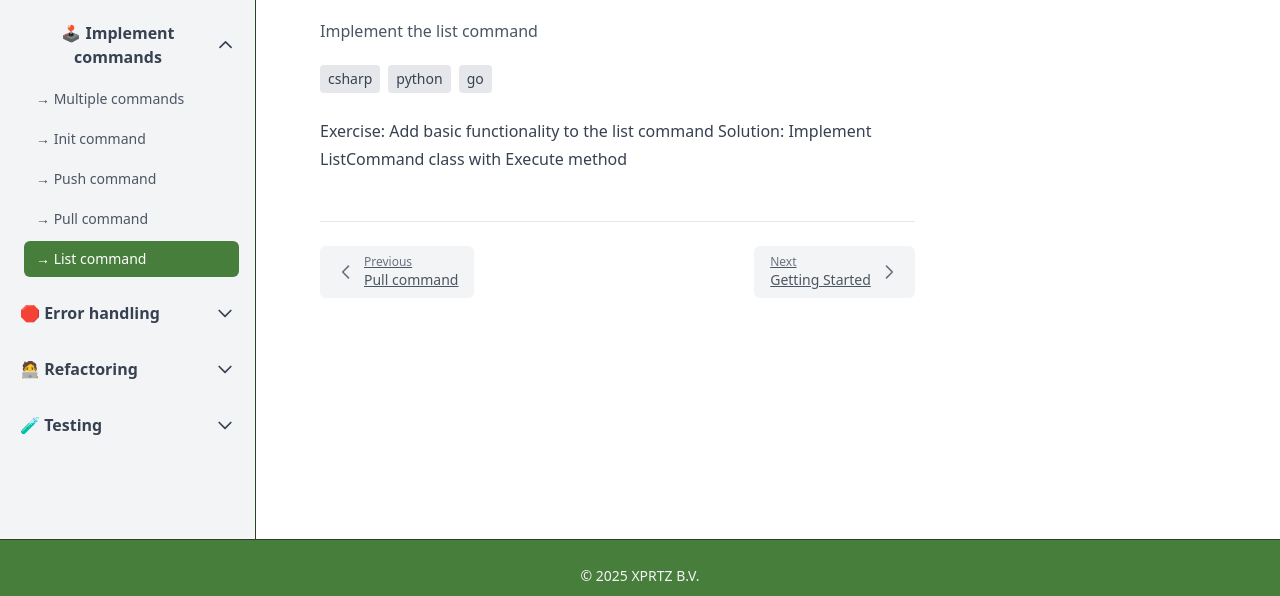
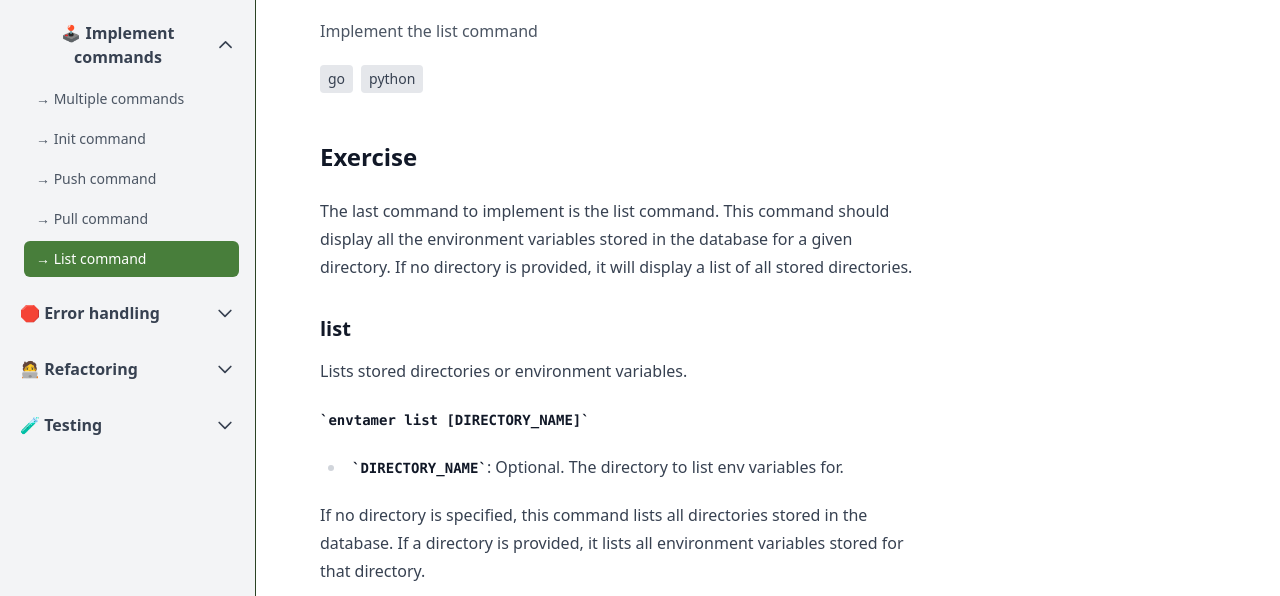
Before and after one commit to XPRTZ/website, an Astro site in the folder apps/learning/: page /lessons/02-implement-commands/05-list-command in a window 1280 px wide. Shown: the part 204-800 px from the top of the page. Built offline with nearby package versions, Linux system fonts and the light colour scheme; Astro itself is replaced by a stand-in of ours.

Commit message:
Add list command docs

````diff
--- a/apps/learning/src/content/lessons/02-implement-commands/05-list-command.mdx
+++ b/apps/learning/src/content/lessons/02-implement-commands/05-list-command.mdx
@@ -3,8 +3,34 @@ title: "List command"
 description: "Implement the list command"
 section: "🕹️ Implement commands"
 order: 5
-languages: ["csharp", "python", "go"]
+languages: ["go", "python"]
 ---
 
-Exercise: Add basic functionality to the list command
-Solution: Implement ListCommand class with Execute method
+## Exercise
+
+The last command to implement is the list command. This command should display all the environment variables stored in the database for a given directory. If no directory is provided, it will display a list of all stored directories.
+
+### list
+
+Lists stored directories or environment variables.
+
+```envtamer list [DIRECTORY_NAME]```
+
+
+- `DIRECTORY_NAME`: Optional. The directory to list env variables for.
+
+If no directory is specified, this command lists all directories stored in the database. If a directory is provided, it lists all environment variables stored for that directory.
+
+### Go
+
+We will need to implement the last function on the storage class, the **listDirectories** function. We should be able to implement it without any new packages or functions.
+
+### Python
+
+## Solution
+
+<Collapsible>
+```
+git clone --branch 07-list-command --single-branch https://github.com/XPRTZ/envtamer.git
+```
+</Collapsible>
````
